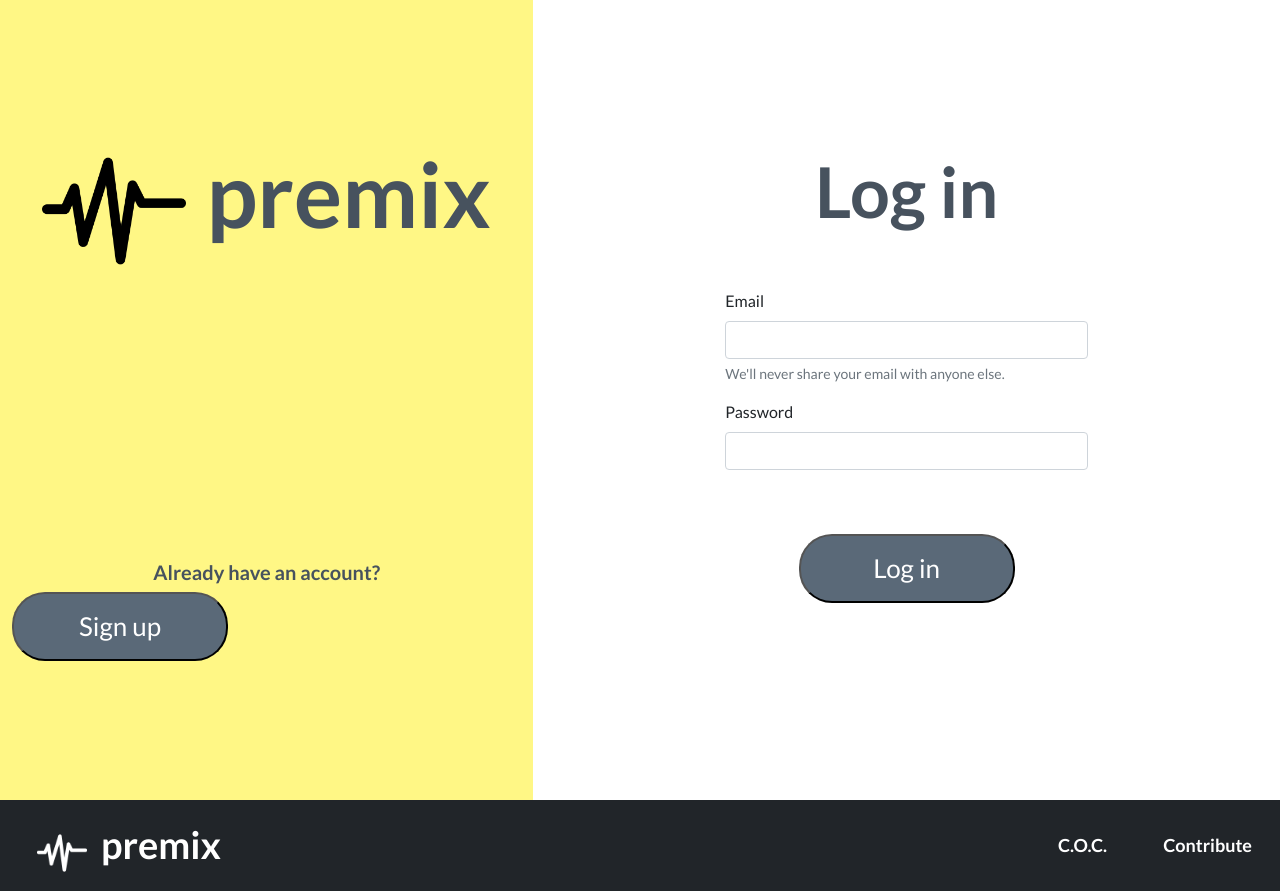
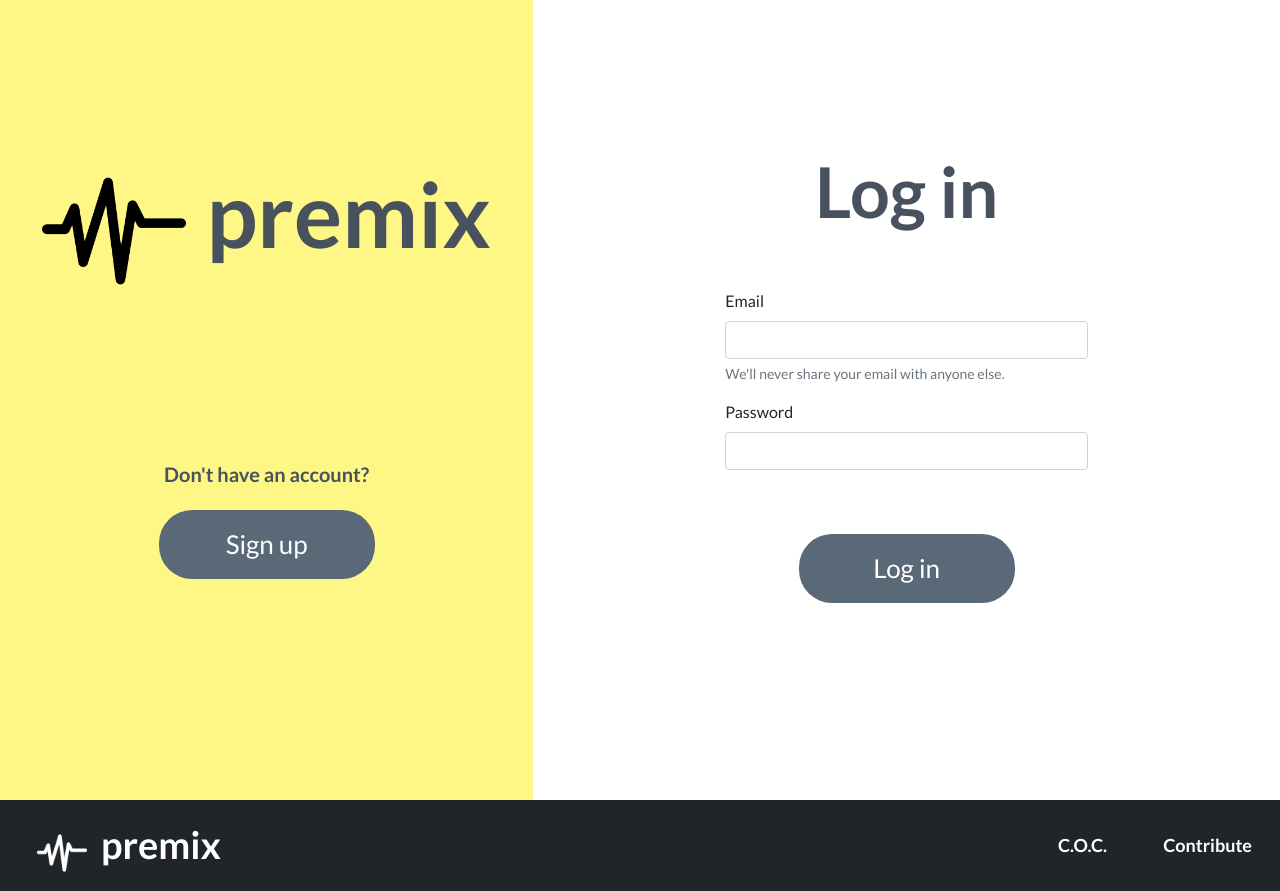
Before and after one commit to okni-c/preMix, a React (Create React App) app in the folder client/: page /login in a window 1280 px wide. Built offline with nearby package versions, Linux system fonts and the light colour scheme.

Commit message:
finished form pages for now

```diff
--- a/client/src/index.css
+++ b/client/src/index.css
@@ -1,5 +1,10 @@
 * {
     font-family: Lato;
+}
+
+button {
+    outline: none;
+    border: 0;
 }
 
 .hero-background {
@@ -245,7 +250,6 @@ body::-webkit-scrollbar-thumb:hover {
     font-family: Lato;
     font-weight: bold;
     font-size: 20px;
-    text-align: center;
 }
 
 .fp-logo {
@@ -262,6 +266,12 @@ body::-webkit-scrollbar-thumb:hover {
     font-family: Lato;
     font-size: 26px;
     text-align: center;
+    transition: 0.1s;
+}
+
+.form-btn:hover {
+    background-color: #292d31;
+    transition: 0.2s;
 }
 
 .profile-nav-item {
--- a/client/src/pages/Login.js
+++ b/client/src/pages/Login.js
@@ -41,17 +41,22 @@ const Login = (props) => {
         <div className="row">
 
           <div className="col-5 left-fp">
-            <div className="row h-100 justify-content-center align-items-center">
-              <div className="col-12 d-flex justify-content-center">
+            <div className="row h-100 justify-content-center">
+
+              <div className="col-12 d-flex justify-content-center align-items-center pt-5">
                 <Link to="/" style={{ textDecoration: 'none', display: 'flex' }}>
                   <img className="fp-logo" src={DarkWave} />
                   <h1 className="fp-head"> premix</h1>
                 </Link>
               </div>
-              <div className="col-12 justify-content-center">
-              <h5 className="form-extra">Already have an account?</h5>
-                <Link to="/signup" style={{ textDecoration: 'none', display: 'flex' }}><button className="form-btn">Sign up</button></Link>
+
+
+
+              <div className="col-12 pt-5">
+                <h5 className="form-extra pb-3 d-flex justify-content-center">Don't have an account?</h5>
+                <Link to="/signup" className="d-flex justify-content-center" style={{ textDecoration: 'none' }}><button className="form-btn">Sign up</button></Link>
               </div>
+
             </div>
           </div>
 
--- a/client/src/pages/Signup.js
+++ b/client/src/pages/Signup.js
@@ -41,14 +41,23 @@ const Signup = () => {
       <div className="container-fluid h-100">
         <div className="row">
 
-          <div className="col-5 left-fp">
-            <div className="row h-100 justify-content-center align-items-center">
-              <div className="col-12 d-flex justify-content-center">
+        <div className="col-5 left-fp">
+            <div className="row h-100 justify-content-center">
+
+              <div className="col-12 d-flex justify-content-center align-items-center pt-5">
                 <Link to="/" style={{ textDecoration: 'none', display: 'flex' }}>
                   <img className="fp-logo" src={DarkWave} />
                   <h1 className="fp-head"> premix</h1>
                 </Link>
               </div>
+
+
+
+              <div className="col-12 pt-5">
+                <h5 className="form-extra pb-3 d-flex justify-content-center">Already have an account?</h5>
+                <Link to="/login" className="d-flex justify-content-center" style={{ textDecoration: 'none' }}><button className="form-btn">Log in</button></Link>
+              </div>
+
             </div>
           </div>
 
```
